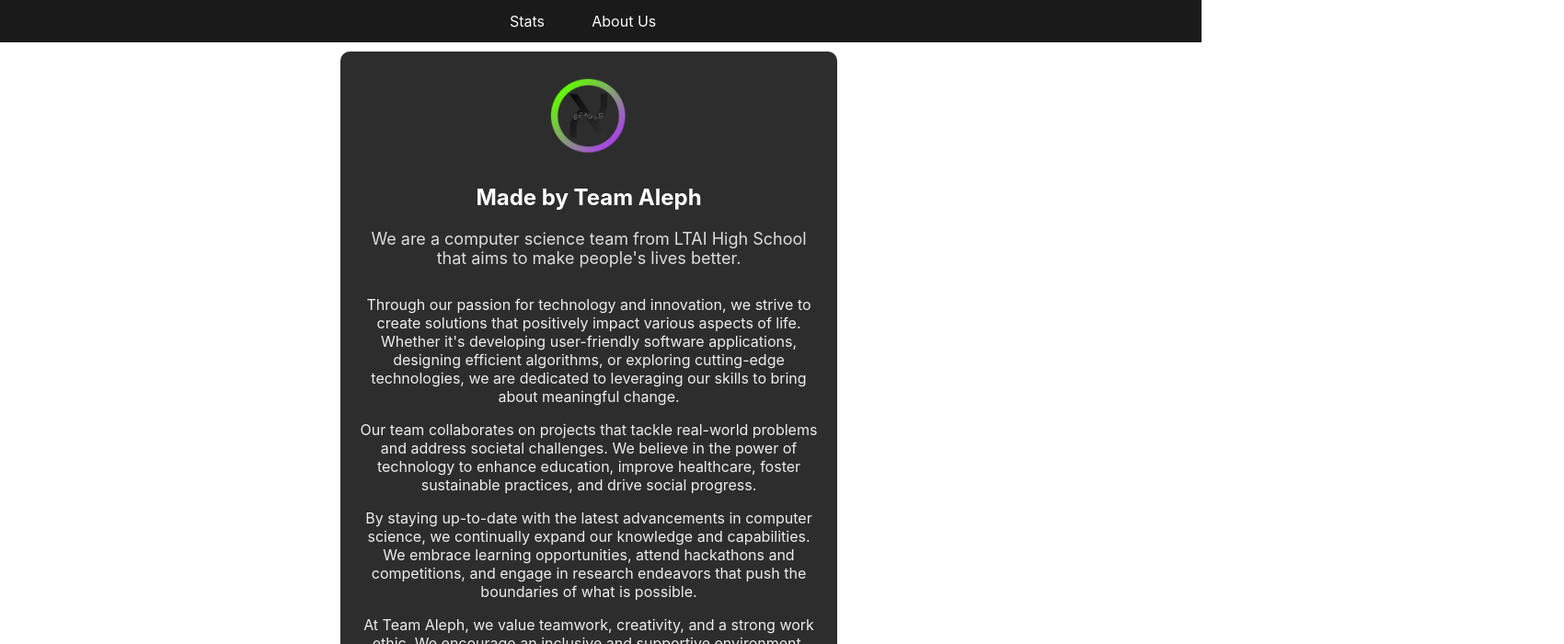
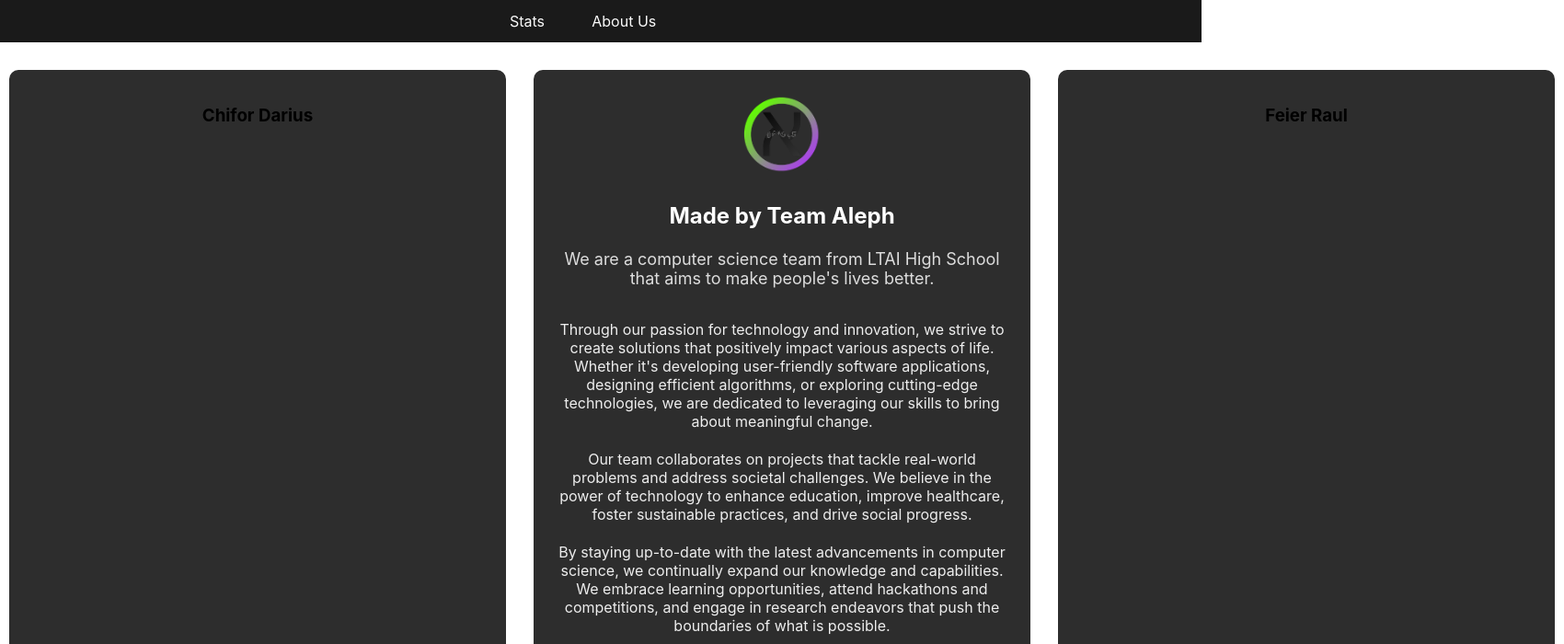
Before and after one commit to DaryusOctavian/WeatherStationWebApp, a React (Create React App) app: page /about in a window 1280 px wide. Shown: the top 700 px of the page at 92% size, 1700 px wide, since content can reach past the window. Built offline with nearby package versions, Linux system fonts and the light colour scheme.

Commit message:
fixed about us

```diff
--- a/src/components/Footer/Footer.css
+++ b/src/components/Footer/Footer.css
@@ -7,3 +7,7 @@
   text-align: center, center;
   color: #fafafa;
 }
+
+p {
+  padding: 0.5%;
+}
--- a/src/wwwroot/About/About.css
+++ b/src/wwwroot/About/About.css
@@ -1,6 +1,6 @@
 .about-us {
-  display: flex;
-  flex-direction: column;
+  position: relative;
+  display: inline-flex;
   justify-content: center;
   align-items: center;
   min-height: 100vh;
@@ -13,23 +13,27 @@
   background-color: #2d2d2d;
   border-radius: 10px;
   margin: 10px;
+  position: relative;
+  justify-content: center;
 }
 
 .main-container {
   position: relative;
-  float: left;
+  /* float: left; */
   top: 10%;
+  margin-left: 20px;
+  margin-right: 20px;
 }
 
 .side-container-Chifor {
-  float: left;
+  /* float: left; */
   /* left: 5%; */
   top: 50%;
   position: relative;
 }
 
 .side-container-Raul {
-  float: right;
+  /* float: left; */
   /* right: 5%; */
   top: 50%;
   position: relative;
--- a/src/wwwroot/About/About.js
+++ b/src/wwwroot/About/About.js
@@ -9,6 +9,11 @@ function About() {
     <div>
       <Header />
       <div className='about-us'>
+        <div className='container side-container-Chifor'>
+          <h3>Chifor Darius</h3>
+          <p className='highlighted-text'></p>
+        </div>
+
         <div className='container main-container'>
           <img src={logo} alt='Team Aleph Logo' className='logo' />
           <h2>Made by Team Aleph</h2>
@@ -45,11 +50,6 @@ function About() {
           </p>
         </div>
 
-        <div className='container side-container-Chifor'>
-          <h3>Chifor Darius</h3>
-          <p className='highlighted-text'></p>
-        </div>
-
         <div className='container side-container-Raul'>
           <h3>Feier Raul</h3>
           <p className='highlighted-text'></p>
```
